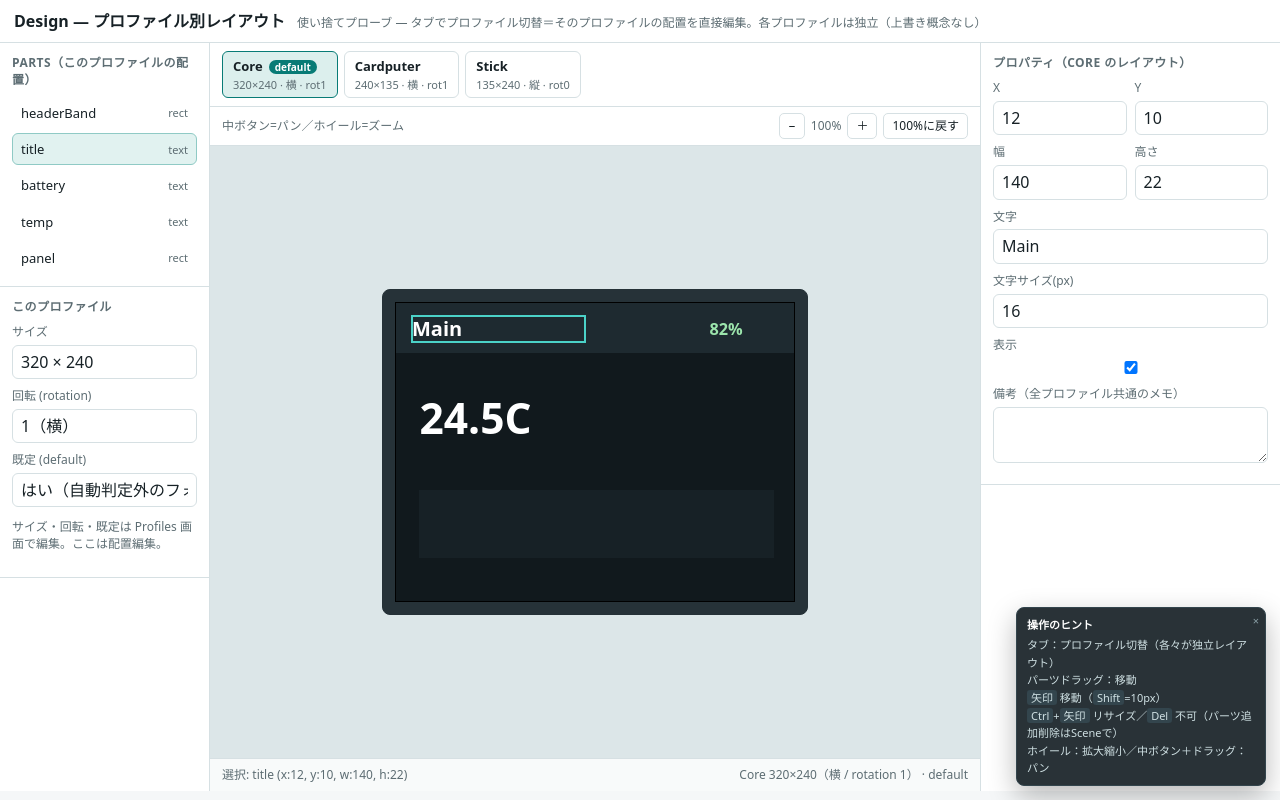
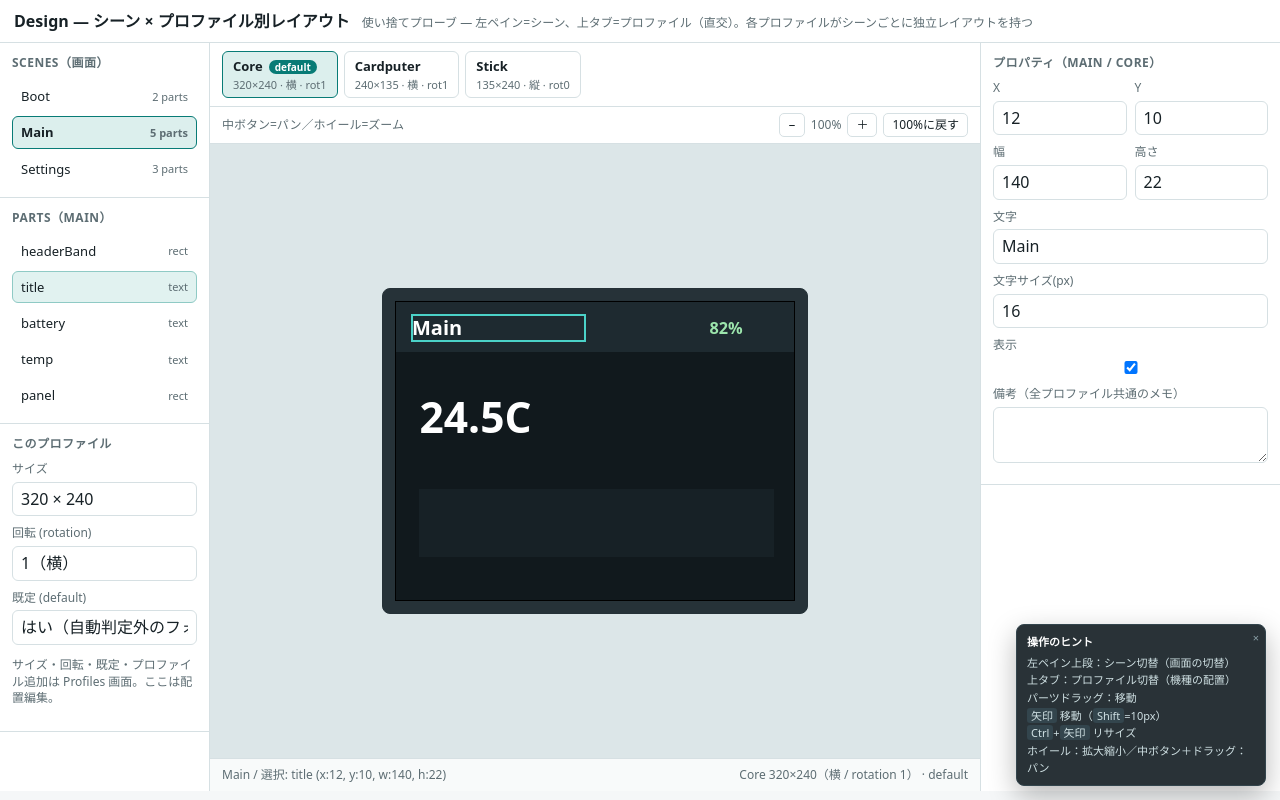
Before and after one commit to tanakamasayuki/LGFXScreenBuilder, a plain HTML site: page prototypes/design.html in a window 1280 px wide. Drawn offline with Linux system fonts and the light colour scheme.

Commit message:
READMEとHTMLファイルの内容を更新し、デザイン画面の二軸操作に関する説明を明確化。シーンごとの独立レイアウトを強調し、プロファイルの追加方法を明示。

```diff
--- a/prototypes/design.html
+++ b/prototypes/design.html
@@ -3,19 +3,21 @@
 <head>
   <meta charset="utf-8">
   <meta name="viewport" content="width=device-width, initial-scale=1">
-  <title>Design / per-profile layout probe — LGFXScreenBuilder</title>
+  <title>Design / scenes × per-profile layout probe — LGFXScreenBuilder</title>
   <!--
-    使い捨てプローブ: Design でのプロファイル別レイアウト編集の手触り検証専用。
-    確定モデル（オーバーライド概念なし）:
-      - 各プロファイルは独立したフルレイアウトを持つ
-      - プロファイルタブ切替＝そのプロファイルの配置を「直接」編集する
-      - 新規プロファイルはクローンで開始（既存の好きなプロファイルから複製）
-      - 継承/上書きの概念・バッジ・「ベースに戻す」は無い
-      - default はランタイム fallback 用の純粋なフラグ（レイアウト保存とは独立）
+    使い捨てプローブ: Design の二軸操作（シーン × プロファイル別レイアウト）の手触り検証専用。
+    確定モデル:
+      - 二軸が直交する:
+          横タブ      = プロファイル（どの機種の配置を見るか）
+          左ペイン上段 = シーン（どの画面か。各シーンが構造体を生成）
+      - 各プロファイルは「シーンごとに」独立したフルレイアウトを持つ（profile.layout[sceneId][partId]）
+      - シーン切替＝そのシーンのパーツ集合とキャンバスが入れ替わる
+      - プロファイル切替＝同じシーンを別機種の配置で見る/編集する
+      - オーバーライド/継承の概念・バッジ・「ベースに戻す」は無い
+      - プロファイルの追加（クローンで新規）は Profiles 画面の責務（ここには置かない）
+      - default はランタイム fallback 用の純粋なフラグ（表示のみ。編集は Profiles 画面）
       - default プロファイルとの差分ハイライトは将来検討（後回し §8.13）。本プローブには出さない
     ※本番には移さない。docs/ とは分離。
-
-    旧版との違い: ベース＋差分(ov)モデルを撤去し、profile.layout[partId] にフルセットを保持する形へ。
   -->
   <style>
     :root{
@@ -37,7 +39,7 @@
     .right{border-left:1px solid var(--line);background:var(--panel)}
     .center{background:#dce6e8;display:grid;grid-template-rows:auto auto 1fr auto;min-height:0}
     .section{padding:12px;border-bottom:1px solid var(--line)}
-    h2{margin:0 0 8px;font-size:12px;text-transform:uppercase;letter-spacing:.04em;color:var(--muted)}
+    h2{margin:0 0 8px;font-size:12px;text-transform:uppercase;letter-spacing:.04em;color:var(--muted);display:flex;justify-content:space-between;align-items:center}
     .tabs{display:flex;gap:6px;flex-wrap:wrap;align-items:stretch;padding:8px 12px;background:var(--panel);border-bottom:1px solid var(--line)}
     .tab{display:grid;gap:1px;justify-items:start;border:1px solid var(--line);border-radius:6px;padding:5px 10px;cursor:pointer;background:var(--panel);min-width:96px;position:relative}
     .tab.active{border-color:var(--accent);background:var(--accent-soft)}
@@ -53,6 +55,10 @@
     .part.hidden{opacity:.25}
     .statusbar{display:flex;justify-content:space-between;gap:8px;padding:8px 12px;border-top:1px solid var(--line);background:rgba(255,255,255,.8);color:var(--muted);font-size:12px}
     .list{display:grid;gap:4px}
+    .sitem{display:grid;grid-template-columns:1fr auto;align-items:center;gap:6px;border:1px solid transparent;border-radius:6px;padding:6px 8px;cursor:pointer;font-size:13px}
+    .sitem:hover{background:var(--soft)}
+    .sitem.active{border-color:var(--accent);background:var(--accent-soft);font-weight:650}
+    .sitem .cnt{color:var(--muted);font-size:11px}
     .pitem{display:grid;grid-template-columns:1fr auto;align-items:center;gap:6px;border:1px solid transparent;border-radius:6px;padding:6px 8px;cursor:pointer;font-size:13px}
     .pitem:hover{background:var(--soft)}
     .pitem.active{border-color:#8fcac5;background:#e1f2f0}
@@ -62,7 +68,7 @@
     .field input,.field select{width:100%;min-height:30px;border:1px solid var(--line);border-radius:6px;padding:5px 8px;background:var(--panel);color:var(--text)}
     .field textarea{width:100%;border:1px solid var(--line);border-radius:6px;padding:5px 8px;background:var(--panel);color:var(--text);resize:vertical;min-height:42px;font:inherit}
     .two{display:grid;grid-template-columns:1fr 1fr;gap:8px}
-    .mini{min-height:26px;padding:0 8px;font-size:12px;border-radius:5px}
+    .mini{min-height:24px;padding:0 8px;font-size:12px;border-radius:5px}
     .sub{color:var(--muted);font-size:12px}
     .zbar{display:flex;gap:6px;align-items:center;padding:6px 12px;background:var(--panel);border-bottom:1px solid var(--line)}
     .tips{position:fixed;right:14px;bottom:14px;z-index:20;background:rgba(23,33,38,.92);color:#cfe0e3;border:1px solid #33454d;border-radius:8px;padding:8px 10px;font-size:11px;line-height:1.6;box-shadow:0 10px 28px rgba(0,0,0,.28);max-width:250px}
@@ -73,24 +79,29 @@
 </head>
 <body>
   <header class="topbar">
-    <h1>Design — プロファイル別レイアウト</h1>
-    <span class="note">使い捨てプローブ — タブでプロファイル切替＝そのプロファイルの配置を直接編集。各プロファイルは独立（上書き概念なし）</span>
+    <h1>Design — シーン × プロファイル別レイアウト</h1>
+    <span class="note">使い捨てプローブ — 左ペイン=シーン、上タブ=プロファイル（直交）。各プロファイルがシーンごとに独立レイアウトを持つ</span>
   </header>
 
   <div class="tips" id="tips">
     <span class="x" onclick="this.parentNode.style.display='none'">×</span>
     <b>操作のヒント</b>
-    タブ：プロファイル切替（各々が独立レイアウト）<br>
+    左ペイン上段：シーン切替（画面の切替）<br>
+    上タブ：プロファイル切替（機種の配置）<br>
     パーツドラッグ：移動<br>
     <kbd>矢印</kbd> 移動（<kbd>Shift</kbd>=10px）<br>
-    <kbd>Ctrl</kbd>+<kbd>矢印</kbd> リサイズ／<kbd>Del</kbd> 不可（パーツ追加削除はSceneで）<br>
+    <kbd>Ctrl</kbd>+<kbd>矢印</kbd> リサイズ<br>
     ホイール：拡大縮小／中ボタン＋ドラッグ：パン
   </div>
 
   <div class="cols">
     <aside class="left">
       <div class="section">
-        <h2>Parts（このプロファイルの配置）</h2>
+        <h2>Scenes（画面）</h2>
+        <div class="list" id="scene-list"></div>
+      </div>
+      <div class="section">
+        <h2 id="parts-title">Parts</h2>
         <div class="list" id="part-list"></div>
       </div>
       <div class="section">
@@ -123,49 +134,107 @@
   </div>
 
   <script>
-    // パーツ定義（生成構造体に対応する不変部分: ID + 型 のみ）。座標/サイズ/スタイルは各プロファイルが保持。
-    const partDefs=[
+    // シーン定義（各シーンが構造体を生成する単位）。parts は ID + 型 + 備考のみ（不変部分）。
+    const scenes=[
+      {id:'Boot', desc:'起動直後に一瞬だけ出すスプラッシュ', parts:[
+        {id:'logo',type:'rect',desc:''},
+        {id:'boot',type:'text',desc:'起動メッセージ'},
+      ]},
+      {id:'Main', desc:'', parts:[
         {id:'headerBand',type:'rect',desc:''},
         {id:'title',     type:'text',desc:''},
         {id:'battery',   type:'text',desc:''},
         {id:'temp',      type:'text',desc:'メイン計測値。機種ごとに最大化したい'},
         {id:'panel',     type:'rect',desc:''},
+      ]},
+      {id:'Settings', desc:'', parts:[
+        {id:'header',type:'rect',desc:''},
+        {id:'ttl',   type:'text',desc:''},
+        {id:'row1',  type:'text',desc:''},
+      ]},
     ];
-    const partDef=id=>partDefs.find(p=>p.id===id);
 
-    // 各プロファイルは layout[partId] に「全項目」を独立保持（base/override の差分概念なし）。
+    // 各プロファイルは layout[sceneId][partId] に「全項目」を独立保持（base/override の差分概念なし）。
     function L(x,y,w,h,visible,extra){return Object.assign({x,y,w,h,visible},extra||{});}
     const profiles=[
       {id:'Core',w:320,h:240,rotation:1,default:true,layout:{
+        Boot:{
+          logo:L(110,80,100,60,true,{color:'#1e2a30'}),
+          boot:L(100,150,120,20,true,{text:'Booting...',font:16,color:'#9ce5ac'}),
+        },
+        Main:{
           headerBand:L(0,0,320,40,true,{color:'#1e2a30'}),
           title:     L(12,10,140,22,true,{text:'Main',font:16,color:'#ffffff'}),
           battery:   L(250,12,60,18,true,{text:'82%',font:13,color:'#9ce5ac'}),
           temp:      L(18,70,180,44,true,{text:'24.5C',font:34,color:'#ffffff'}),
           panel:     L(18,150,284,54,true,{color:'#172126'}),
+        },
+        Settings:{
+          header:L(0,0,320,40,true,{color:'#1e2a30'}),
+          ttl:   L(12,10,160,22,true,{text:'Settings',font:16,color:'#ffffff'}),
+          row1:  L(18,60,284,20,true,{text:'Wi-Fi',font:16,color:'#ffffff'}),
+        },
       }},
       {id:'Cardputer',w:240,h:135,rotation:1,default:false,layout:{
+        Boot:{
+          logo:L(80,30,80,40,true,{color:'#1e2a30'}),
+          boot:L(60,80,120,16,true,{text:'Booting...',font:13,color:'#9ce5ac'}),
+        },
+        Main:{
           headerBand:L(0,0,240,26,true,{color:'#1e2a30'}),
           title:     L(8,5,120,16,true,{text:'Main',font:13,color:'#ffffff'}),
           battery:   L(186,6,50,14,true,{text:'82%',font:11,color:'#9ce5ac'}),
           temp:      L(12,40,150,34,true,{text:'24.5C',font:26,color:'#ffffff'}),
           panel:     L(12,86,216,40,false,{color:'#172126'}),
+        },
+        Settings:{
+          header:L(0,0,240,26,true,{color:'#1e2a30'}),
+          ttl:   L(8,5,140,16,true,{text:'Settings',font:13,color:'#ffffff'}),
+          row1:  L(12,36,200,16,true,{text:'Wi-Fi',font:12,color:'#ffffff'}),
+        },
       }},
       {id:'Stick',w:135,h:240,rotation:0,default:false,layout:{
+        Boot:{
+          logo:L(30,80,75,50,true,{color:'#1e2a30'}),
+          boot:L(12,140,115,16,true,{text:'Boot...',font:13,color:'#9ce5ac'}),
+        },
+        Main:{
           headerBand:L(0,0,135,30,true,{color:'#1e2a30'}),
           title:     L(8,7,90,16,true,{text:'Main',font:13,color:'#ffffff'}),
           battery:   L(8,180,90,16,true,{text:'82%',font:12,color:'#9ce5ac'}),
           temp:      L(10,60,115,40,true,{text:'24.5',font:30,color:'#ffffff'}),
           panel:     L(10,110,115,60,true,{color:'#172126'}),
+        },
+        Settings:{
+          header:L(0,0,135,30,true,{color:'#1e2a30'}),
+          ttl:   L(8,7,110,16,true,{text:'Settings',font:13,color:'#ffffff'}),
+          row1:  L(10,40,115,16,true,{text:'Wi-Fi',font:12,color:'#ffffff'}),
+        },
       }},
     ];
 
-    let active='Core', selected='title';
+    let active='Core', activeScene='Main', selected='title';
     const prof=()=>profiles.find(p=>p.id===active);
-    const lay=(p,id)=>p.layout[id];           // このプロファイルでの配置（必ず存在）
-    const cur=id=>lay(prof(),id);             // 選択中プロファイルの配置
+    const scene=()=>scenes.find(s=>s.id===activeScene);
+    const sceneParts=()=>scene().parts;
+    const partDef=id=>sceneParts().find(p=>p.id===id);
+    const lay=(p,sid,id)=>p.layout[sid][id];     // 指定プロファイル・シーンでの配置（必ず存在）
+    const cur=id=>lay(prof(),activeScene,id);     // 選択中プロファイル・シーンの配置
     const orient=(w,h)=>w>h?'横':h>w?'縦':'正方';
 
-    /* ---- tabs ---- */
+    /* ---- scene list (左ペイン上段) ---- */
+    function renderScenes(){
+      const el=document.getElementById('scene-list'); el.innerHTML='';
+      scenes.forEach(s=>{
+        const it=document.createElement('div'); it.className='sitem'+(s.id===activeScene?' active':'');
+        it.innerHTML=`<span>${s.id}</span><span class="cnt">${s.parts.length} parts</span>`;
+        // シーンを選んだ直後はパーツ未選択＝その画面のプロパティ（備考）を右に表示。
+        it.onclick=()=>{ activeScene=s.id; selected=null; renderAll(); };
+        el.appendChild(it);
+      });
+    }
+
+    /* ---- profile tabs (上段・直交軸) ---- */
     function renderTabs(){
       const el=document.getElementById('tabs'); el.innerHTML='';
       profiles.forEach(p=>{
@@ -185,8 +254,8 @@
       scale=Math.min(440/pr.w, 300/pr.h, 2.2)*zoom;
       scr.style.width=(pr.w*scale)+'px'; scr.style.height=(pr.h*scale)+'px';
       scr.innerHTML='';
-      partDefs.forEach(def=>{
-        const e=lay(pr,def.id);
+      sceneParts().forEach(def=>{
+        const e=lay(pr,activeScene,def.id);
         const d=document.createElement('div');
         d.className='part '+def.type+(def.id===selected?' selected':'')+(e.visible?'':' hidden');
         d.dataset.id=def.id;
@@ -198,12 +267,13 @@
       });
     }
 
-    /* ---- part list ---- */
+    /* ---- part list (左ペイン中段) ---- */
     function renderList(){
       const el=document.getElementById('part-list'); el.innerHTML='';
+      document.getElementById('parts-title').textContent=`Parts（${activeScene}）`;
       const pr=prof();
-      partDefs.forEach(def=>{
-        const e=lay(pr,def.id);
+      sceneParts().forEach(def=>{
+        const e=lay(pr,activeScene,def.id);
         const it=document.createElement('div');
         it.className='pitem'+(def.id===selected?' active':'');
         it.innerHTML=`<span>${def.id}${e.visible?'':' （非表示）'}</span><span class="ty">${def.type}</span>`;
@@ -212,14 +282,14 @@
       });
     }
 
-    /* ---- profile meta (left) ---- */
+    /* ---- profile meta (左ペイン下段) ---- */
     function renderProfMeta(){
       const pr=prof(), el=document.getElementById('prof-meta');
       el.innerHTML=
         `<div class="field"><label>サイズ</label><input value="${pr.w} × ${pr.h}" disabled></div>`+
         `<div class="field"><label>回転 (rotation)</label><input value="${pr.rotation}（${orient(pr.w,pr.h)}）" disabled></div>`+
         `<div class="field"><label>既定 (default)</label><input value="${pr.default?'はい（自動判定外のフォールバック）':'いいえ'}" disabled></div>`+
-        `<p class="sub">サイズ・回転・既定は Profiles 画面で編集。ここは配置編集。</p>`;
+        `<p class="sub">サイズ・回転・既定・プロファイル追加は Profiles 画面。ここは配置編集。</p>`;
     }
 
     /* ---- inspector ---- */
@@ -230,9 +300,22 @@
       }
       return `<div class="field"><label>${label}</label><input type="${type}" data-k="${key}" value="${e[key]}"></div>`;
     }
+    // パーツ未選択（画面の空き領域クリック等）= 画面（シーン）自体のプロパティを編集する。
+    function renderSceneProps(){
+      const s=scene(), el=document.getElementById('props');
+      document.getElementById('insp-title').textContent = `画面プロパティ（${s.id}）`;
+      el.innerHTML=
+        `<div class="field"><label>シーン ID</label><input value="${s.id}" disabled></div>`+
+        `<div class="field"><label>パーツ数</label><input value="${s.parts.length}" disabled></div>`+
+        `<div class="field"><label>備考（この画面のメモ）</label><textarea id="s-desc" rows="3">${s.desc||''}</textarea></div>`+
+        `<p class="sub">回転はプロファイル単位（Profiles 画面）。パーツを選ぶとそのパーツの配置を編集します。</p>`;
+      const dsc=el.querySelector('#s-desc'); if(dsc)dsc.oninput=e=>{s.desc=e.target.value;};
+    }
     function renderProps(){
-      const def=partDef(selected), el=document.getElementById('props'), pr=prof();
-      document.getElementById('insp-title').textContent = `プロパティ（${pr.id} のレイアウト）`;
+      const el=document.getElementById('props'), pr=prof();
+      if(!selected){ renderSceneProps(); return; }
+      const def=partDef(selected);
+      document.getElementById('insp-title').textContent = `プロパティ（${activeScene} / ${pr.id}）`;
       if(!def){el.innerHTML='<p class="sub">パーツを選択してください。</p>';return;}
       let h='';
       h+=`<div class="two">${fieldRow('x','X','number')}${fieldRow('y','Y','number')}</div>`;
@@ -256,12 +339,12 @@
 
     function renderStatus(){
       const pr=prof(), e=selected?cur(selected):null;
-      document.getElementById('st-sel').textContent = e?`選択: ${selected}  (x:${e.x}, y:${e.y}, w:${e.w}, h:${e.h})`:'未選択';
+      document.getElementById('st-sel').textContent = e?`${activeScene} / 選択: ${selected}  (x:${e.x}, y:${e.y}, w:${e.w}, h:${e.h})`:`${activeScene} / 未選択`;
       document.getElementById('st-prof').textContent = `${pr.id} ${pr.w}×${pr.h}（${orient(pr.w,pr.h)} / rotation ${pr.rotation}）${pr.default?' · default':''}`;
       const zv=document.getElementById('z-val'); if(zv)zv.textContent=Math.round(zoom*100)+'%';
     }
 
-    function renderAll(){renderTabs();renderCanvas();renderList();renderProfMeta();renderProps();renderStatus();}
+    function renderAll(){renderScenes();renderTabs();renderCanvas();renderList();renderProfMeta();renderProps();renderStatus();}
 
     /* ---- drag move ---- */
     let drag=null;
@@ -288,13 +371,20 @@
     document.getElementById('z-in').onclick=()=>setZoom(zoom*1.2);
     document.getElementById('z-out').onclick=()=>setZoom(zoom/1.2);
     document.getElementById('z-reset').onclick=()=>setZoom(1);
+    // 画面の外（デバイス枠・ステージ余白）を左クリック＝パーツ未選択にして画面プロパティへ。
+    // 画面内の空き領域は screen 側の pointerdown が担当（id==='screen' なのでここでは何もしない）。
+    const stage=document.getElementById('stage'); let pan=null;
+    stage.addEventListener('pointerdown',e=>{
+      if(e.button!==0)return;
+      if(e.target.closest('.part')||e.target.id==='screen')return;
+      if(selected!==null){ selected=null; renderAll(); }
+    });
     // 中ボタンドラッグでパン（CAD風）
-    const stage=document.getElementById('stage'); let pan=null;
     stage.addEventListener('pointerdown',e=>{ if(e.button!==1)return; e.preventDefault(); pan={x:e.clientX,y:e.clientY,sl:stage.scrollLeft,st:stage.scrollTop}; stage.setPointerCapture(e.pointerId); stage.style.cursor='grabbing'; });
     stage.addEventListener('pointermove',e=>{ if(!pan)return; stage.scrollLeft=pan.sl-(e.clientX-pan.x); stage.scrollTop=pan.st-(e.clientY-pan.y); });
     stage.addEventListener('pointerup',()=>{ if(pan){pan=null;stage.style.cursor='';} });
 
-    // キー操作: 矢印=移動(±1) / Shift+矢印=移動(±10) / Ctrl(⌘)+矢印=リサイズ。選択中プロファイルの配置を直接変更。
+    // キー操作: 矢印=移動(±1) / Shift+矢印=移動(±10) / Ctrl(⌘)+矢印=リサイズ。選択中プロファイル・シーンの配置を直接変更。
     document.addEventListener('keydown',e=>{
       if(!selected)return;
       const t=document.activeElement&&document.activeElement.tagName;
```
Also changed, not shown: prototypes/README.ja.md (+1 -1 lines), prototypes/REQUESTS.ja.md (+2 -1 lines), prototypes/index.html (+1 -1 lines), prototypes/README.md. Lines whose indentation alone changed are shown as unchanged.
